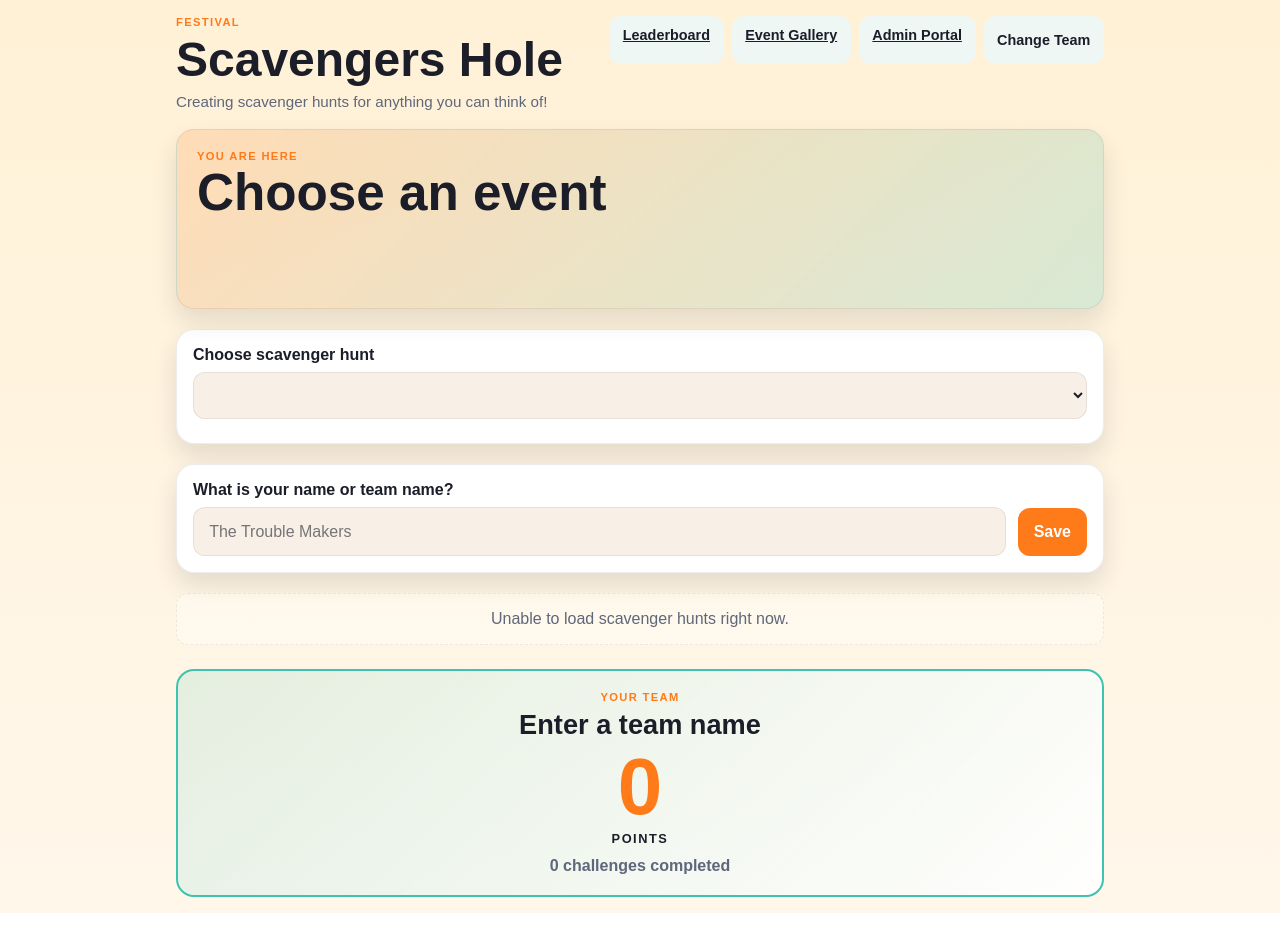
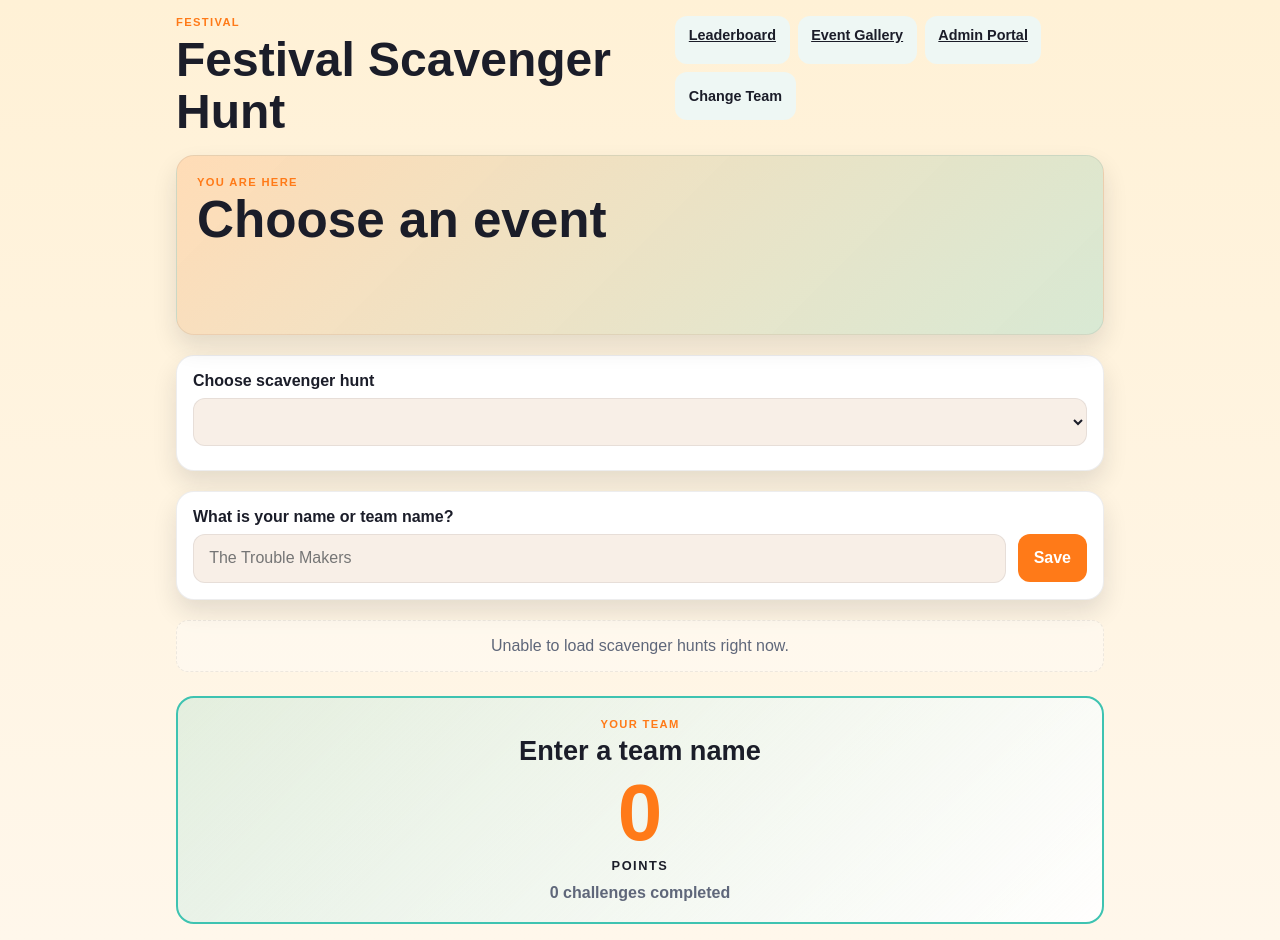
Before and after one commit to Jmetschke/Scavenger_Hunt, a website: page public/index.html in a window 1280 px wide. Before the commit the page ends 913 px from the top, so only its background shows below. Drawn offline with Linux system fonts and the light colour scheme; files that its build step writes are made by us from their sources; no server answers; files whose address does not match are found by name.

Commit message:
Revert "Update public app branding"
This reverts commit faf9d75ea65f87ca9a33da0aed27a837c79d9180.

```diff
--- a/public/index.html
+++ b/public/index.html
@@ -3,8 +3,8 @@
   <head>
     <meta charset="UTF-8" />
     <meta name="viewport" content="width=device-width, initial-scale=1.0" />
-    <title>Scavengers Hole</title>
-    <meta name="description" content="Creating scavenger hunts for anything you can think of!" />
+    <title>Festival Scavenger Hunt</title>
+    <meta name="description" content="Festival scavenger hunt challenge board" />
     <link rel="stylesheet" href="/static/styles.css" />
   </head>
   <body>
@@ -12,8 +12,7 @@
       <header class="topbar">
         <div>
           <p class="eyebrow">Festival</p>
-          <h1>Scavengers Hole</h1>
-          <p class="app-tagline">Creating scavenger hunts for anything you can think of!</p>
+          <h1>Festival Scavenger Hunt</h1>
         </div>
         <nav class="top-actions">
           <a href="/leaderboard" class="secondary-button small">Leaderboard</a>
@@ -67,7 +66,7 @@
     <div id="event-picker-modal" class="modal hidden" aria-hidden="true">
       <div class="modal-backdrop"></div>
       <div class="modal-card event-picker-card" role="dialog" aria-modal="true" aria-labelledby="event-picker-title">
-        <p class="eyebrow">Scavengers Hole</p>
+        <p class="eyebrow">Festival Scavenger Hunt</p>
         <h2 id="event-picker-title">What event are you looking for?</h2>
         <form id="event-picker-form" class="stack-form">
           <label class="label" for="event-picker-select">Choose your event</label>
--- a/public/styles.css
+++ b/public/styles.css
@@ -81,13 +81,6 @@ h1 {
   margin-bottom: 0;
   font-size: clamp(2rem, 4vw, 3rem);
   line-height: 1.1;
-}
-
-.app-tagline {
-  margin: 0.35rem 0 0;
-  color: var(--muted);
-  font-size: 0.95rem;
-  line-height: 1.35;
 }
 
 .top-actions {
```
